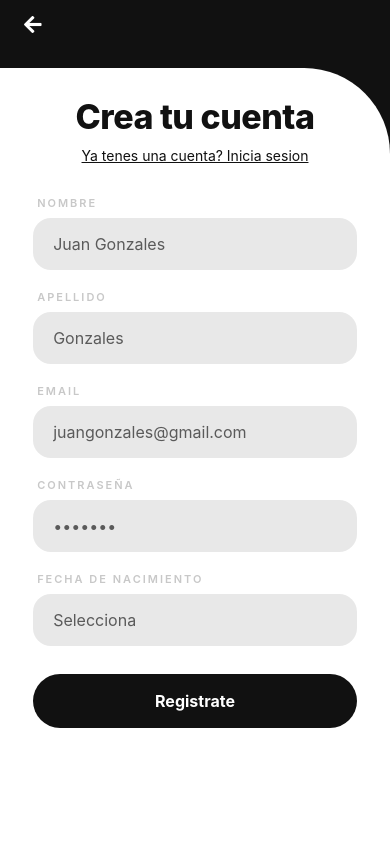
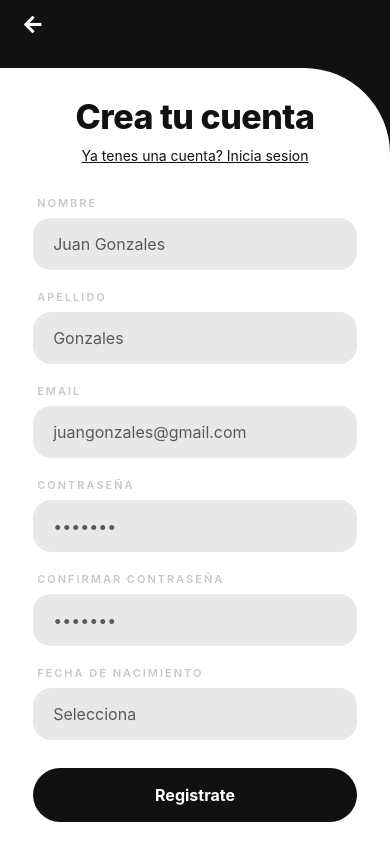
Before and after one commit to juankoch/RepresentApp-Mobile, a React Native app: screen /Register in a window 390 px wide. Built offline with nearby package versions, Linux system fonts and the light colour scheme; no server answers.

Commit message:
feat: agregar confirmacion de contraseña en registro

```diff
--- a/src/screens/RegisterScreen.tsx
+++ b/src/screens/RegisterScreen.tsx
@@ -41,6 +41,7 @@ export function RegisterScreen() {
   const [lastName, setLastName] = useState('');
   const [email, setEmail] = useState('');
   const [password, setPassword] = useState('');
+  const [confirmPassword, setConfirmPassword] = useState('');
   const [birthDate, setBirthDate] = useState<Date | null>(null);
   const [showDatePicker, setShowDatePicker] = useState(false);
   const [today] = useState(() => new Date());
@@ -60,6 +61,13 @@ export function RegisterScreen() {
   }
 
   async function handleRegister() {
+    if (password !== confirmPassword) {
+      Alert.alert(
+        'Las contraseñas no coinciden. Verificá que ambas sean iguales.',
+      );
+      return;
+    }
+
     const firstName = name.trim();
     const lastNameValue = lastName.trim();
     const { data, error } = await supabase.auth.signUp({
@@ -202,6 +210,20 @@ export function RegisterScreen() {
             </View>
 
             <View style={styles.field}>
+              <Text style={styles.label}>CONFIRMAR CONTRASEÑA</Text>
+              <TextInput
+                style={styles.input}
+                placeholder="•••••••"
+                placeholderTextColor={colors.inputText}
+                secureTextEntry
+                autoCapitalize="none"
+                autoCorrect={false}
+                value={confirmPassword}
+                onChangeText={setConfirmPassword}
+              />
+            </View>
+
+            <View style={styles.field}>
               <Text style={styles.label}>FECHA DE NACIMIENTO</Text>
               <Pressable
                 style={[styles.input, styles.dateField]}
```
